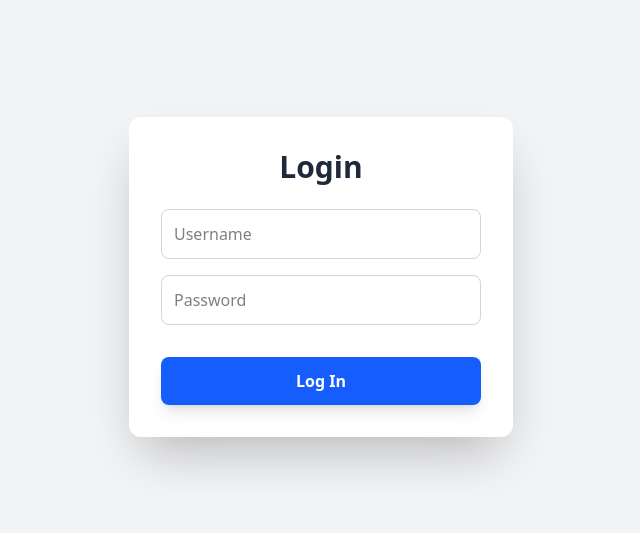
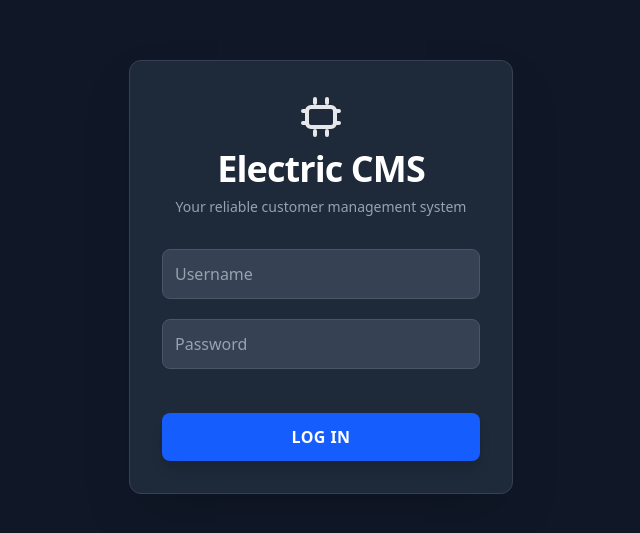
Before and after one commit to zaidlameer/assignment-app, a React (Vite) app in the folder frontend/: page /login in a window 1280 px wide. Shown: the part 123-656 px from the top of the page, without its empty margins (319-959 px from the left). Built offline with nearby package versions, Linux system fonts and the light colour scheme.

Commit message:
Ui Changes made

```diff
--- a/frontend/src/pages/LoginPage.jsx
+++ b/frontend/src/pages/LoginPage.jsx
@@ -1,6 +1,5 @@
 import React, { useState, useEffect } from "react";
 import axios from "axios";
-// Note: This component assumes you have react-router-dom set up
 import { useNavigate } from "react-router-dom";
 
 const LoginPage = () => {
@@ -10,13 +9,12 @@ const LoginPage = () => {
   const [isError, setIsError] = useState(false);
   const navigate = useNavigate();
 
-  // useEffect to clear the message after a few seconds
   useEffect(() => {
     if (message) {
       const timer = setTimeout(() => {
         setMessage(null);
         setIsError(false);
-      }, 5000); // Clear message after 5 seconds
+      }, 5000);
       return () => clearTimeout(timer);
     }
   }, [message]);
@@ -45,25 +43,42 @@ const LoginPage = () => {
   };
 
   return (
-    <div className="min-h-screen bg-gray-100 flex items-center justify-center p-4">
-      <div className="bg-white p-8 rounded-xl shadow-2xl w-full max-w-sm">
-        <h1 className="text-3xl font-bold text-center text-gray-800 mb-6">Login</h1>
+    <div className="min-h-screen bg-gray-900 flex items-center justify-center p-4"> {/* Dark background */}
+      <div className="bg-gray-800 p-8 rounded-xl shadow-2xl w-full max-w-sm border border-gray-700"> {/* Darker card, subtle border */}
+        <div className="flex flex-col items-center mb-8"> {/* Logo container */}
+            <svg
+                xmlns="http://www.w3.org/2000/svg"
+                className="h-12 w-12 text-gray-200 mb-2" // Larger icon
+                fill="none"
+                viewBox="0 0 24 24"
+                stroke="currentColor"
+                strokeWidth={2}
+            >
+                <path
+                    strokeLinecap="round"
+                    strokeLinejoin="round"
+                    d="M9 3v2m6-2v2M9 19v2m6-2v2M5 9H3m2 6H3m18-6h-2m2 6h-2M7 17h10a2 2 0 002-2V9a2 2 0 00-2-2H7a2 2 0 00-2 2v6a2 2 0 002 2z"
+                />
+            </svg>
+            <h1 className="text-4xl font-extrabold text-white tracking-tight">Electric CMS</h1> {/* Prominent title */}
+            <p className="text-gray-400 mt-2 text-sm">Your reliable customer management system</p>
+        </div>
 
         {/* Message Box */}
         {message && (
-          <div className={`p-4 rounded-lg mb-6 text-center font-medium ${isError ? 'bg-red-100 text-red-700' : 'bg-green-100 text-green-700'}`}>
+          <div className={`p-4 rounded-lg mb-6 text-center font-medium ${isError ? 'bg-red-800 text-red-100' : 'bg-green-800 text-green-100'}`}> {/* Adjusted message box colors for dark theme */}
             {message}
           </div>
         )}
 
-        <form onSubmit={handleSubmit} className="space-y-4">
+        <form onSubmit={handleSubmit} className="space-y-5"> {/* Increased spacing */}
           <input
             type="text"
             placeholder="Username"
             value={username}
             onChange={(e) => setUsername(e.target.value)}
             required
-            className="w-full p-3 border border-gray-300 rounded-lg focus:outline-none focus:ring-2 focus:ring-blue-500 transition-colors"
+            className="w-full p-3 border border-gray-600 bg-gray-700 text-white rounded-lg focus:outline-none focus:ring-2 focus:ring-blue-500 placeholder-gray-400 transition-colors duration-200" // Darker inputs
           />
           <input
             type="password"
@@ -71,11 +86,11 @@ const LoginPage = () => {
             value={password}
             onChange={(e) => setPassword(e.target.value)}
             required
-            className="w-full p-3 border border-gray-300 rounded-lg focus:outline-none focus:ring-2 focus:ring-blue-500 transition-colors"
+            className="w-full p-3 border border-gray-600 bg-gray-700 text-white rounded-lg focus:outline-none focus:ring-2 focus:ring-blue-500 placeholder-gray-400 transition-colors duration-200" // Darker inputs
           />
           <button
             type="submit"
-            className="w-full py-3 mt-4 bg-blue-600 text-white font-bold rounded-lg shadow-lg hover:bg-blue-700 transition-colors duration-300 ease-in-out"
+            className="w-full py-3 mt-6 bg-blue-600 text-white font-bold rounded-lg shadow-lg hover:bg-blue-700 transition-colors duration-300 ease-in-out uppercase tracking-wide" // Adjusted button style
           >
             Log In
           </button>
--- a/frontend/src/pages/ProfilePage.jsx
+++ b/frontend/src/pages/ProfilePage.jsx
@@ -1,9 +1,7 @@
 import React, { useEffect, useState } from "react";
 import axios from "axios";
-// Note: This component assumes you have react-router-dom set up
 import { useNavigate } from "react-router-dom";
 
-// This is the App component that will contain all the logic and rendering.
 const ProfilePage = () => {
   const [user, setUser] = useState(null);
   const navigate = useNavigate();
@@ -34,31 +32,22 @@ const ProfilePage = () => {
 
   if (!user) {
     return (
-      <div className="min-h-screen bg-gray-100 flex items-center justify-center p-4">
-        <div className="bg-white p-8 rounded-xl shadow-2xl w-full max-w-sm text-center">
-          <p className="text-gray-600 text-lg">Loading user profile...</p>
-        </div>
+      <div className="min-h-screen flex items-center justify-center">
+        <p className="text-gray-400 text-lg">Loading profile...</p>
       </div>
     );
   }
 
   return (
-    <div className="min-h-screen bg-gray-100 flex items-center justify-center p-4">
-      <div className="bg-white p-8 rounded-xl shadow-2xl w-full max-w-sm text-center">
-        <h1 className="text-3xl font-bold text-gray-800 mb-6">User Profile</h1>
-        <p className="text-lg text-gray-700 mb-4">
-          <b className="font-semibold text-gray-900">Username:</b> {user.username}
-        </p>
-        <button
-          onClick={() => {
-            localStorage.removeItem("access");
-            localStorage.removeItem("refresh");
-            navigate("/login");
-          }}
-          className="w-full py-3 mt-4 bg-blue-600 text-white font-bold rounded-lg shadow-lg hover:bg-blue-700 transition-colors duration-300 ease-in-out"
-        >
-          Log Out
-        </button>
+    <div className="min-h-screen flex items-center justify-center p-4">
+      <div className="bg-neutral-900 p-8 rounded-2xl shadow-lg w-full max-w-sm text-center">
+        <img
+          src={`https://ui-avatars.com/api/?name=${user.username}&background=000000&color=ffffff&size=128`}
+          alt="Profile"
+          className="w-28 h-28 mx-auto rounded-full mb-6 border border-gray-700"
+        />
+        <h1 className="text-2xl font-semibold text-white">{user.username}</h1>
+        <p className="text-gray-400 mt-2">Welcome back 👋</p>
       </div>
     </div>
   );
```
